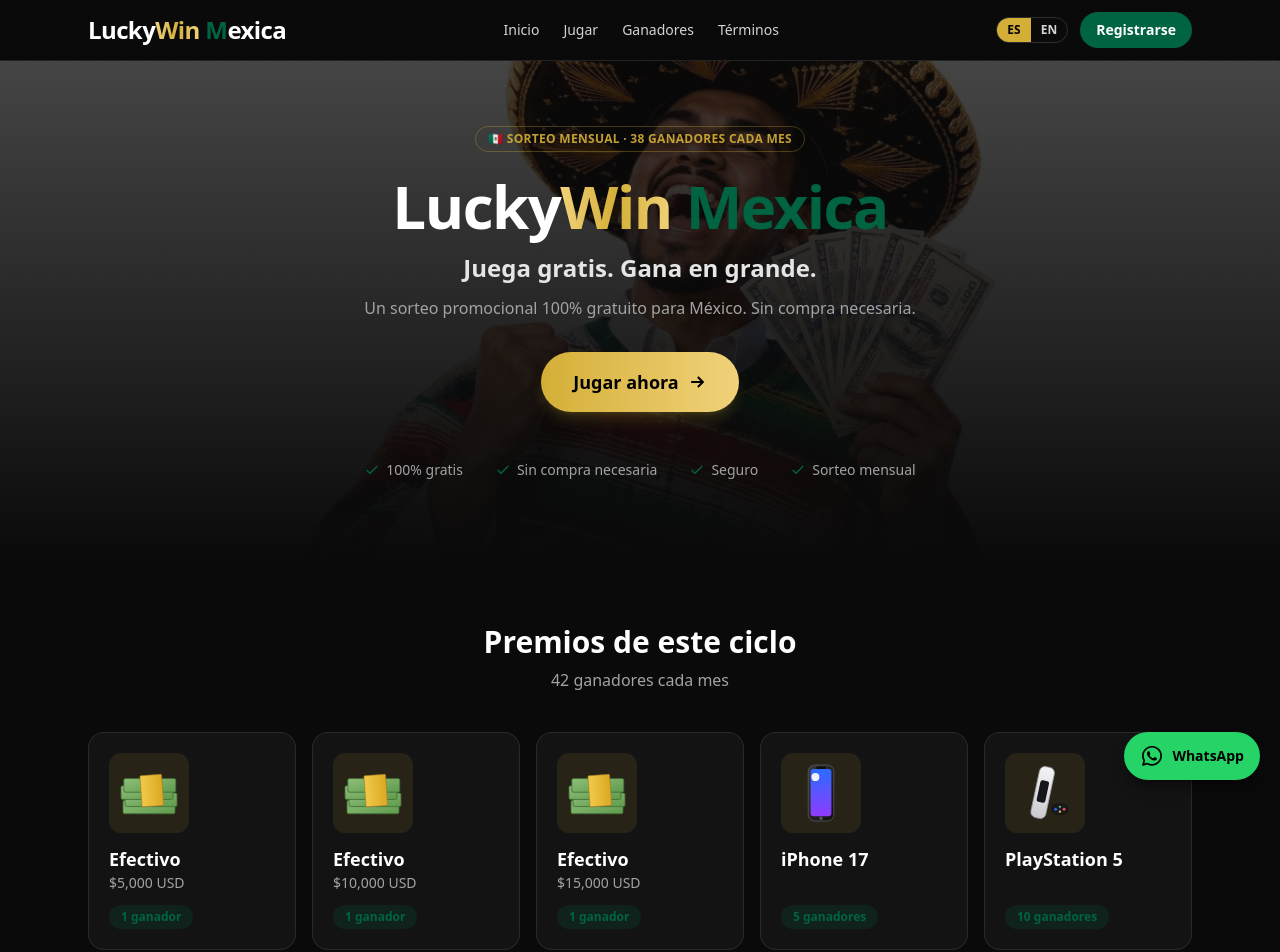
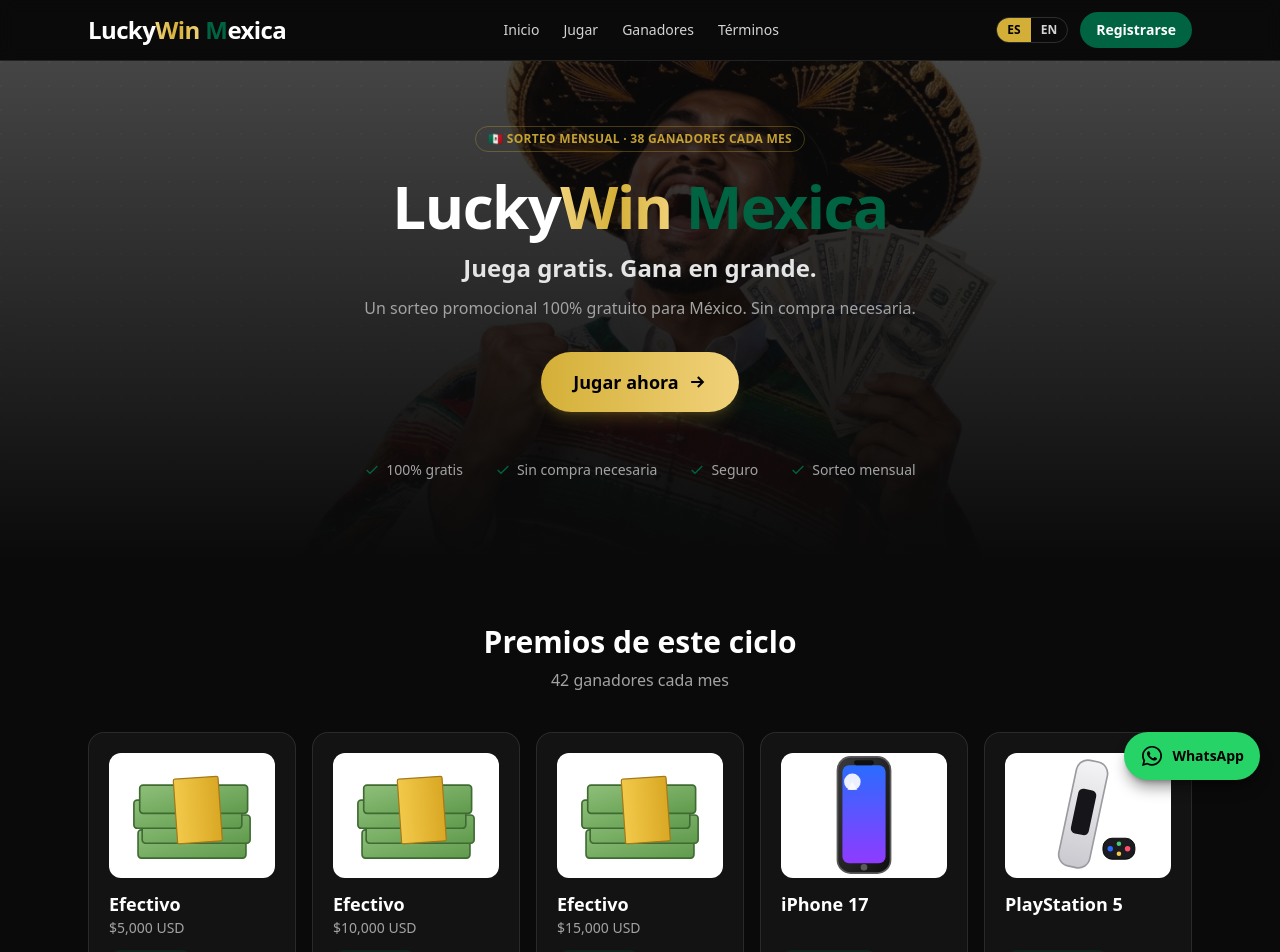
Before and after one commit to liongateusa-dev/luckywin-mexica-frontend-, a Next.js app in the folder luckywin-mexica/luckywin-mexica/: page / in a window 1280 px wide. Shown: the top 952 px of the page. Built offline with nearby package versions, Linux system fonts and the light colour scheme; no server answers.

Commit message:
Add files via upload

```diff
--- a/luckywin-mexica/luckywin-mexica/components/PrizeCard.js
+++ b/luckywin-mexica/luckywin-mexica/components/PrizeCard.js
@@ -11,14 +11,14 @@ export default function PrizeCard({ tierKey, winners, image }) {
 
   return (
     <div className="rounded-2xl border border-white/10 bg-neutral-900/70 p-5 flex flex-col items-start gap-3 hover:border-gold/50 transition">
-      <div className="w-20 h-20 rounded-xl bg-gold/10 flex items-center justify-center overflow-hidden">
+      <div className="relative w-full aspect-[4/3] rounded-xl bg-white overflow-hidden">
         {image && (
           <Image
             src={image}
             alt={t(`prizes.${tierKey}`)}
-            width={80}
-            height={80}
-            className="object-contain w-full h-full"
+            fill
+            sizes="(max-width: 640px) 100vw, (max-width: 1024px) 50vw, 25vw"
+            className="object-cover"
           />
         )}
       </div>
```
